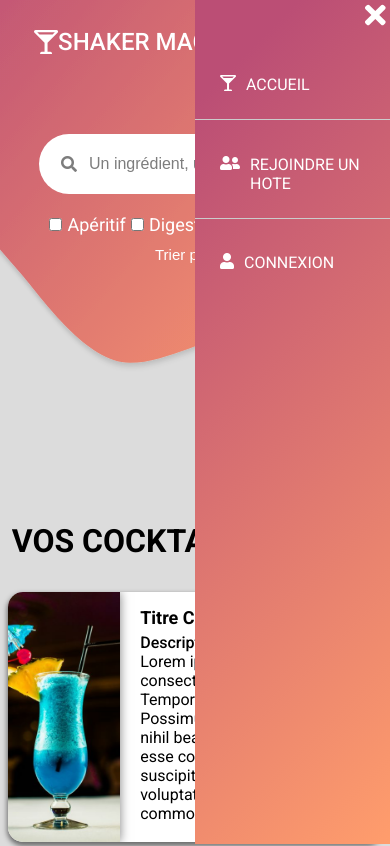
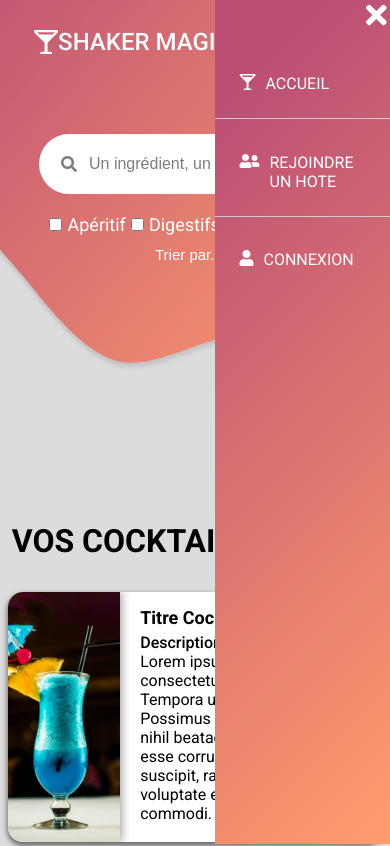
Before and after one commit to Akwd22/shaker-magique, a React (Create React App) app in the folder frontend/: page / in a window 390 px wide. Shown: the top 846 px of the page. Built offline with nearby package versions, Linux system fonts and the light colour scheme.

Commit message:
NavBar mobile

```diff
--- a/frontend/src/components/Header/Navbar/NavbarMobile.css
+++ b/frontend/src/components/Header/Navbar/NavbarMobile.css
@@ -5,7 +5,7 @@
   right: 0;
   top: 0;
   height: 100vh;
-  width: 50%;
+  width: 45%;
   z-index: 10;
 }
 
```
